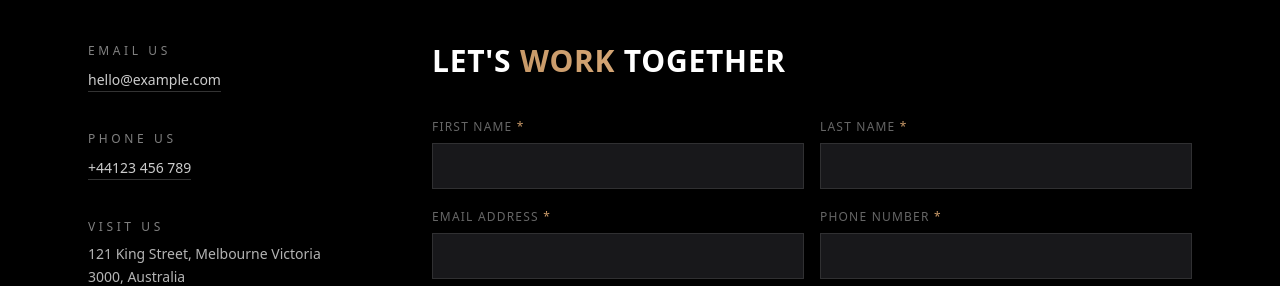
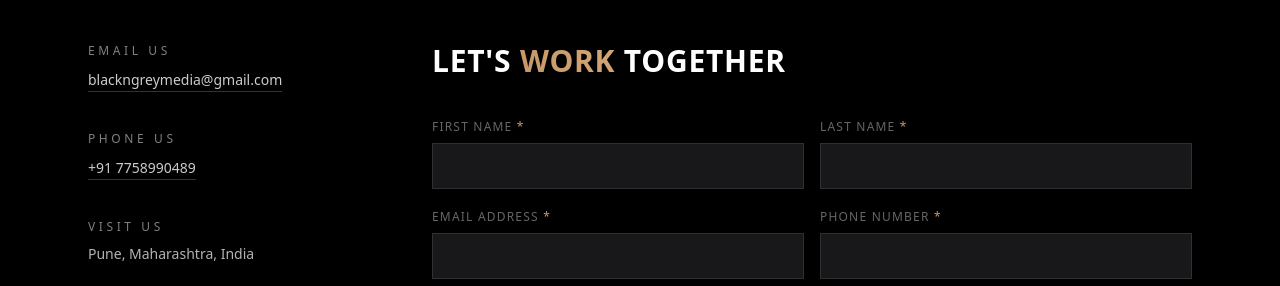
Before and after one commit to mohiteabhi/black-and-gray-media, a React (Vite) app: page /contact in a window 1280 px wide. Shown: the part 517-803 px from the top of the page. Built offline with nearby package versions, Linux system fonts and the light colour scheme.

Commit message:
basic-routing-CTA-removal

```diff
--- a/src/App.jsx
+++ b/src/App.jsx
@@ -23,7 +23,6 @@ function App() {
         <Route path="/portfolio" element={<PortfolioPage />} />
         <Route path="/contact" element={<ContactPage />} />
       </Routes>
-      <CTASection/>
       <Footer/>
     </Router>
 
--- a/src/components/CTASection.jsx
+++ b/src/components/CTASection.jsx
@@ -2,8 +2,10 @@ import React from 'react';
 import { Send } from 'lucide-react';
 import { Button } from './ui/button';
 import ctaImg from "@/assets/cta-cover-a.jpg"
+import { useNavigate } from "react-router-dom";
 
 const CTASection = () => {
+  const navigate = useNavigate();
   return (
     <section
       className="bg-black py-20 relative min-h-[500px]"
@@ -23,6 +25,7 @@ const CTASection = () => {
         </p>
         <Button
           variant="outline"
+          onClick={() => navigate("/contact")}
           className="border-2 border-white text-white hover:bg-white hover:text-black transition-all duration-300 px-8 py-6 text-sm tracking-wide shadow-xl"
         >
           <Send className="w-4 h-4 mr-2" />
--- a/src/components/HeroSection.jsx
+++ b/src/components/HeroSection.jsx
@@ -2,8 +2,10 @@ import React from 'react';
 import { Send } from 'lucide-react';
 import { Button } from './ui/button';
 import heroImage from "@/assets/hero-img-d.jpg";
+import { useNavigate } from "react-router-dom";
 
 const HeroSection = () => {
+  const navigate = useNavigate();
   return (
     <section id="home" className="min-h-screen bg-black mb-8">
       {/* Mobile Layout - Image Background with Overlay Text */}
@@ -68,6 +70,7 @@ const HeroSection = () => {
             </p>
             <Button
               variant="outline"
+              onClick={() => navigate("/contact")}
               className="border-white text-white hover:bg-white hover:text-black transition-all duration-300 px-6 py-5 text-sm tracking-wide"
             >
               <Send className="w-4 h-4 mr-2" />
@@ -108,6 +111,7 @@ const HeroSection = () => {
             </p>
             <Button
               variant="outline"
+              onClick={() => navigate("/contact")}
               className="border-white text-white hover:bg-white hover:text-black transition-all duration-300 px-8 py-6 text-sm tracking-wide"
             >
               <Send className="w-4 h-4 mr-2" />
--- a/src/components/pages/AboutPage.jsx
+++ b/src/components/pages/AboutPage.jsx
@@ -5,9 +5,11 @@ import { Camera, Lightbulb, Award, Briefcase, Flag } from 'lucide-react';
 import pc from "../../assets/team/pc.jpg";
 import { equipment } from '../../mockData';
 import { team } from '../../mockData';
+import { useNavigate } from "react-router-dom";
+import CTASection from '../CTASection';
 
 const AboutPage = () => {
-
+  const navigate = useNavigate();
   return (
     <div className="bg-[#0a0a0a] min-h-screen">
       {/* <Header /> */}
@@ -122,6 +124,7 @@ const AboutPage = () => {
           </div>
         </div>
       </section>
+      <CTASection />
     </div>
   );
 };
--- a/src/components/pages/ContactPage.jsx
+++ b/src/components/pages/ContactPage.jsx
@@ -78,25 +78,24 @@ const ContactPage = () => {
                         <div className="space-y-10">
                             <div>
                                 <p className="text-white/50 tracking-[0.3em] text-xs uppercase mb-2">Email Us</p>
-                                <a href="mailto:hello@example.com"
+                                <a href="mailto:blackngreymedia@gmail.com"
                                    className="text-white/80 hover:text-[#C89968] transition-colors text-sm border-b border-white/20 hover:border-[#C89968] pb-0.5">
-                                    hello@example.com
+                                    blackngreymedia@gmail.com
                                 </a>
                             </div>
 
                             <div>
                                 <p className="text-white/50 tracking-[0.3em] text-xs uppercase mb-2">Phone Us</p>
-                                <a href="tel:+44123456789"
+                                <a href="tel:+917758990489"
                                    className="text-white/80 hover:text-[#C89968] transition-colors text-sm border-b border-white/20 hover:border-[#C89968] pb-0.5">
-                                    +44123 456 789
+                                    +91 7758990489
                                 </a>
                             </div>
 
                             <div>
                                 <p className="text-white/50 tracking-[0.3em] text-xs uppercase mb-2">Visit Us</p>
                                 <p className="text-white/70 text-sm leading-relaxed">
-                                    121 King Street, Melbourne Victoria<br />
-                                    3000, Australia
+                                    Pune, Maharashtra, India
                                 </p>
                             </div>
 
--- a/src/components/pages/HomePage.jsx
+++ b/src/components/pages/HomePage.jsx
@@ -7,6 +7,7 @@ import PortfolioSection from "../PortfolioSection";
 import TestimonialsSection from "../TestimonialsSection";
 // import PartnersSection from "./components/PartnersSection";
 import StatsSection from "../StatsSection";
+import CTASection from "../CTASection";
 
 function HomePage() {
     return (
@@ -18,6 +19,7 @@ function HomePage() {
         <TestimonialsSection />
         {/* <PartnersSection /> */}
         <StatsSection />
+        <CTASection/>
     </div>
     );
 
```
Lines whose indentation alone changed are shown as unchanged.
